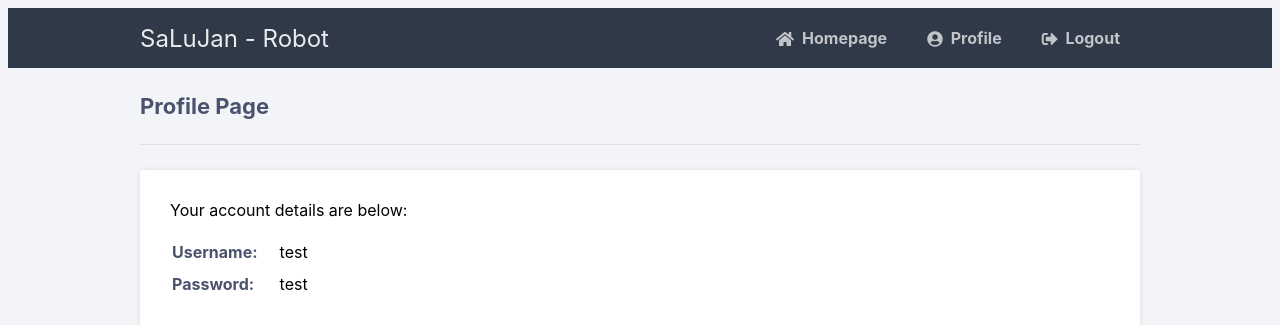
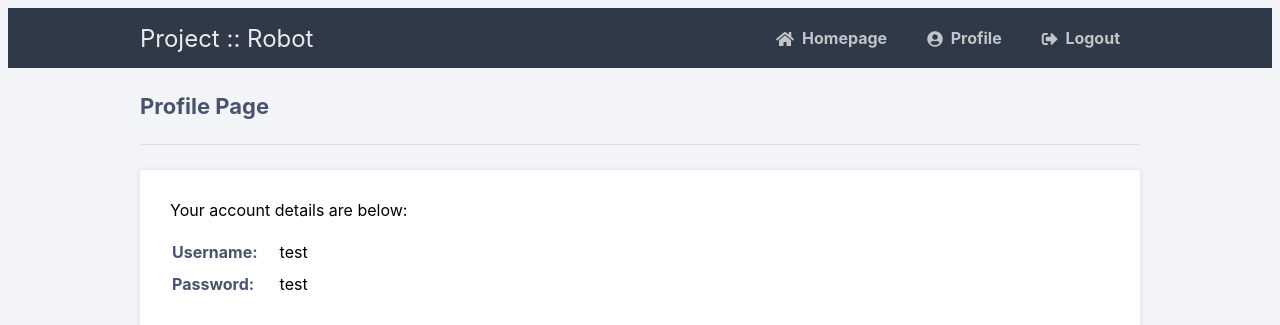
Before and after one commit to EliasVerstappe/webtest, a PHP site: page /documents/profile.php in a window 1280 px wide. Shown: the top 325 px of the page. Run offline with PHP 8.4, Linux system fonts and the light colour scheme; a user stored in the database is signed in; data comes from the database, SQL or seed files in the repository.

Commit message:
added correct title to profile page.

```diff
--- a/documents/profile.php
+++ b/documents/profile.php
@@ -35,7 +35,7 @@ $stmt->close();
 	<body class="loggedin">
 		<nav class="navtop">
 			<div>
-				<h1>SaLuJan - Robot</h1>
+				<h1>Project :: Robot</h1>
 				<a href="homepage.php"><i class="fas fa-home"></i>Homepage</a>
 				<a href="profile.php"><i class="fas fa-user-circle"></i>Profile</a>
 				<a href="logout.php"><i class="fas fa-sign-out-alt"></i>Logout</a>
```
